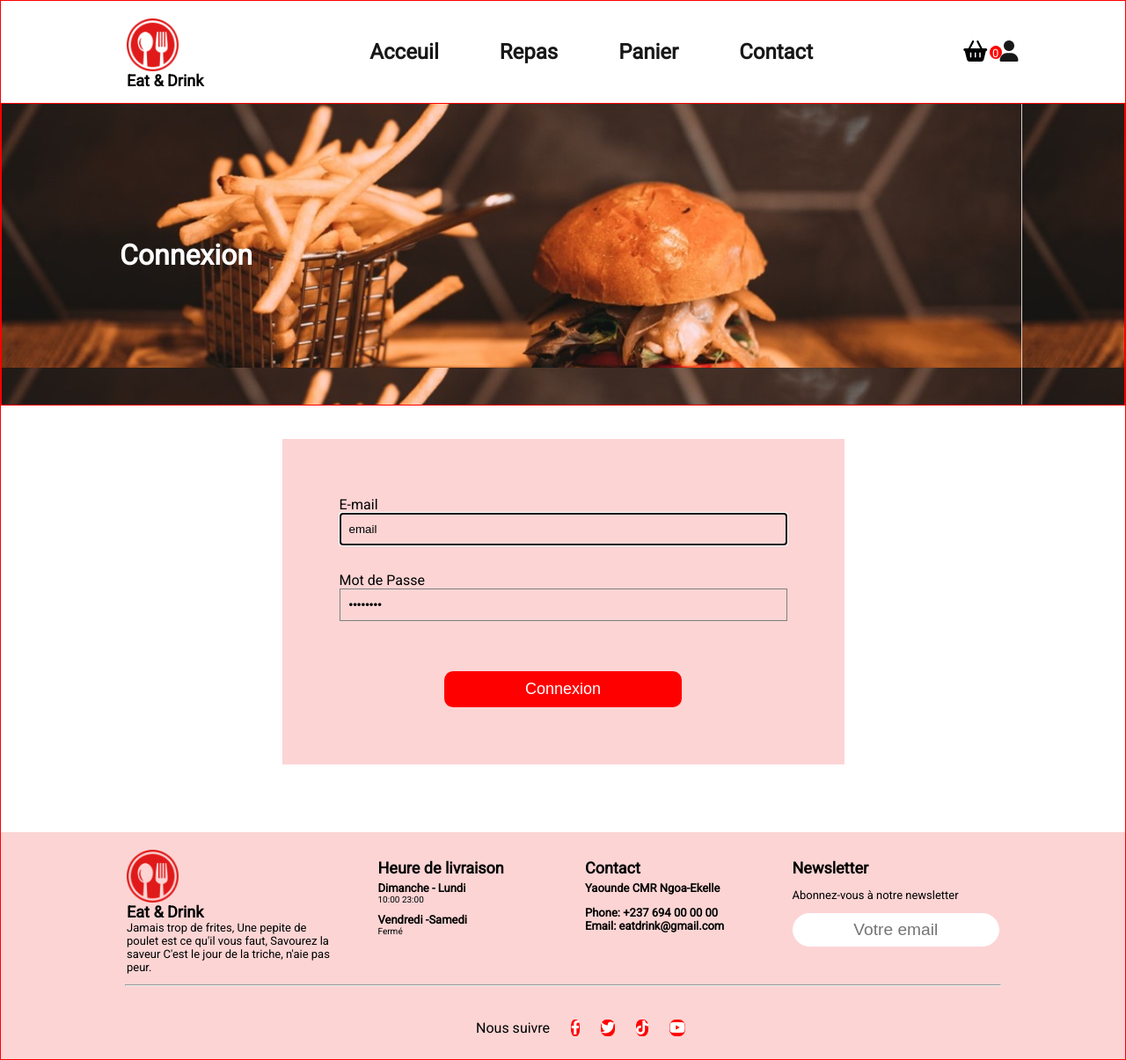
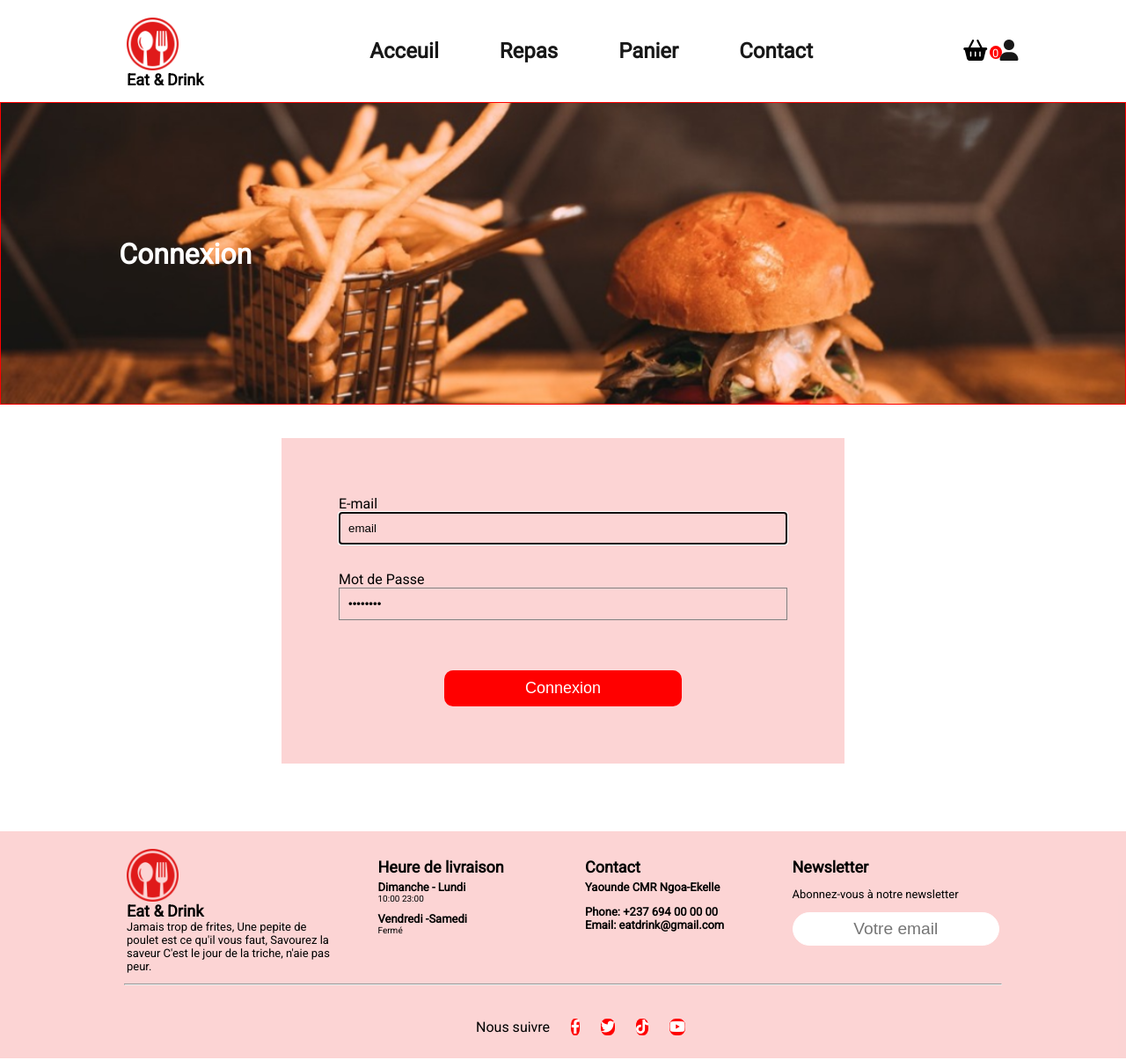
Before and after one commit to linabilou/project-eat-drink, a plain HTML site: page html/connexion.html in a window 1280 px wide. Shown: the whole page at 88% size. Drawn offline with Linux system fonts and the light colour scheme; files whose address does not match are found by name.

Commit message:
rajout du background size: cover au css des pages inscrtiption connexion et repas

```diff
--- a/css/connexion.css
+++ b/css/connexion.css
@@ -5,10 +5,8 @@
 }
 
 body{
-    /* border: 1px solid red; */
     margin: 0;
     font-family: 'Roboto';
-    border: 1px solid red;
 }
 
 
@@ -143,6 +141,7 @@ sup{
     border: 1px solid red;
     margin-top: 0;
     background-image: url("../assets/images/background_Mask.png");
+    background-size: cover;
     color: white;
     height: 43vh;
 }
--- a/css/inscription.css
+++ b/css/inscription.css
@@ -5,10 +5,8 @@
 }
 
 body{
-    /* border: 1px solid red; */
     margin: 0;
     font-family: 'Roboto';
-    border: 1px solid red;
 }
 
 
@@ -149,6 +147,7 @@ sup{
     border: 1px solid red;
     margin-top: 0;
     background-image: url("../assets/images/background_Mask.png");
+    background-size: cover;
     color: white;
     height: 43vh;
 }
@@ -162,13 +161,13 @@ sup{
 }
 
 main{
-    width: 60%;
+    width: 50%;
     margin: 3% 10% 3%;
 }
 
 .form{
     background-color: rgba(243, 113, 113, 0.3);
-    padding: 40px 85px;
+    padding: 40px 100px;
 
 }
 
--- a/css/repas.css
+++ b/css/repas.css
@@ -141,6 +141,7 @@ sup{
     border: 1px solid red;
     margin-top: 0;
     background-image: url("../assets/images/background_Mask.png");
+    background-size: cover;
     color: white;
     height: 43vh;
 }
```
